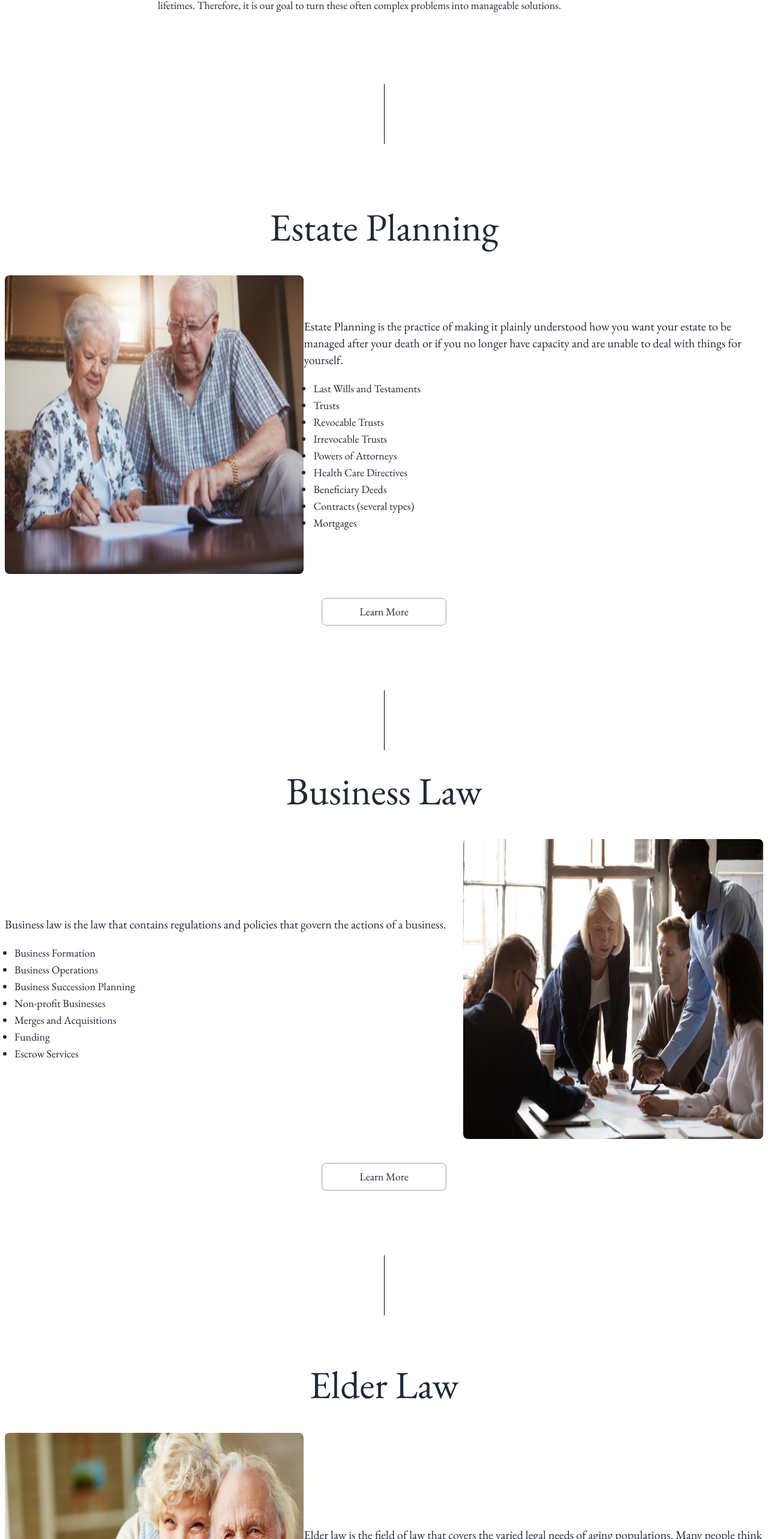
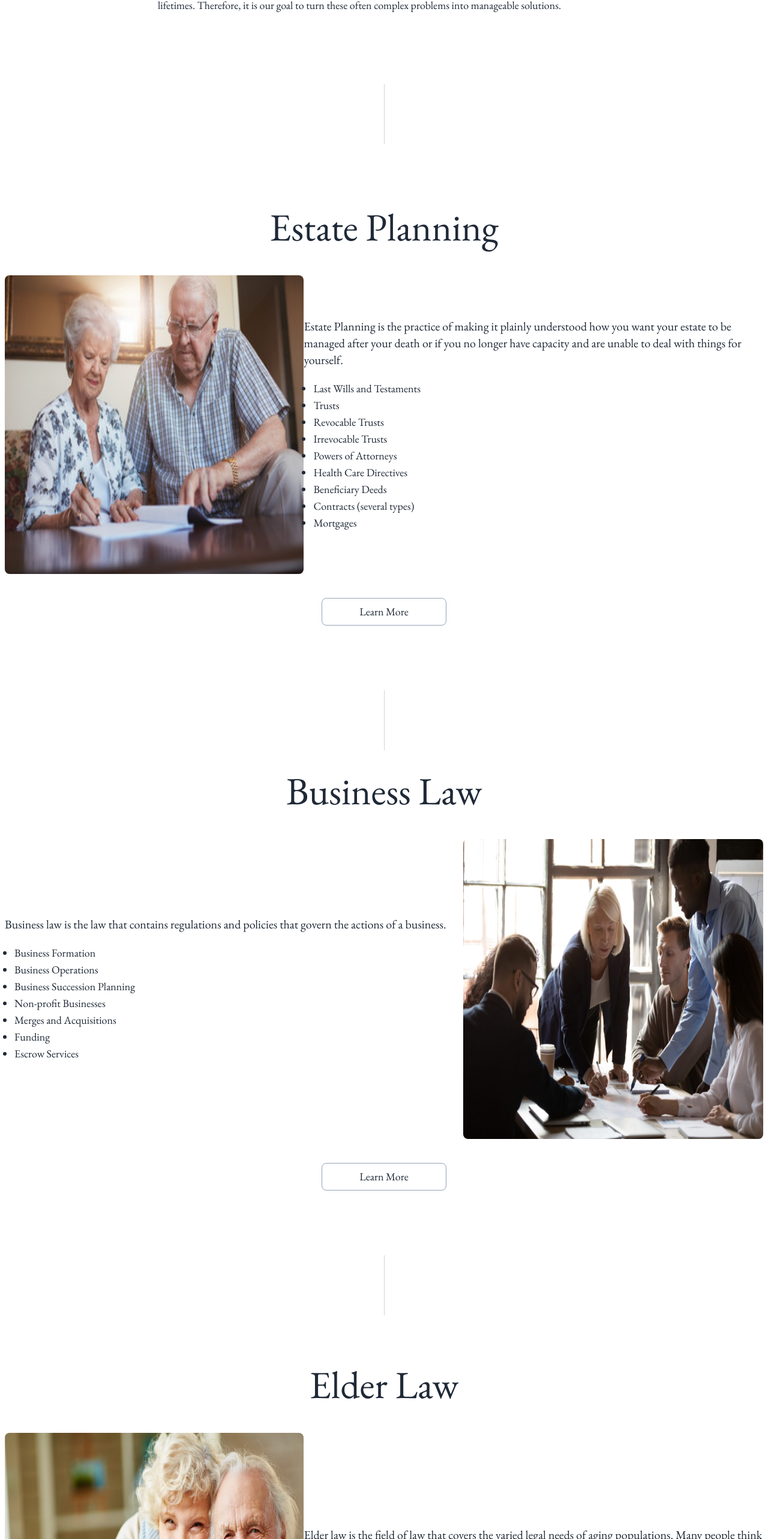
Before and after one commit to alstudio93/david-davies, a Next.js app: page / in a window 1280 px wide. Shown: the part 1676-4242 px from the top of the page at 60% size. Built offline with nearby package versions, Linux system fonts and the light colour scheme; a web font is replaced by a local one.

Commit message:
no-unescaped-entities

```diff
--- a/components/Contact.jsx
+++ b/components/Contact.jsx
@@ -89,7 +89,7 @@ const Contact = ({ homePage }) => {
                             <option>Estate Planning</option>
                             <option>Business Law</option>
                             <option>Elder Law</option>
-                            <option>Veterans' Planning</option>
+                            <option>Veterans Planning</option>
                         </select>
                     </fieldset>
 
--- a/pages/index.js
+++ b/pages/index.js
@@ -14,15 +14,15 @@ export default function Home() {
         <Hero />
         <About />
 
-        <div className='h-[100px] w-[1px] bg-black dark:bg-white mx-auto relative top-[60px] lg:top-[85px]' />
+        <div className='h-[100px] w-[1px] bg-slate-300 dark:bg-white mx-auto relative top-[60px] lg:top-[85px] ' />
         <EstatePlanningHomeComp />
-        <div className='h-[100px] w-[1px] bg-black dark:bg-white mx-auto relative top-20 lg:top-[108px]' />
+        <div className='h-[100px] w-[1px] bg-slate-300 dark:bg-white mx-auto relative top-20 lg:top-[108px] ' />
 
         <BusinessLawHomeComp />
-        <div className='h-[100px] w-[1px] bg-black dark:bg-white mx-auto relative top-20 lg:top-[108px]' />
+        <div className='h-[100px] w-[1px] bg-slate-300 dark:bg-white mx-auto relative top-20 lg:top-[108px] ' />
 
         <ElderLawHomeComp />
-        <div className='h-[100px] w-[1px] bg-black dark:bg-white mx-auto relative top-20 lg:top-[108px]' />
+        <div className='h-[100px] w-[1px] bg-slate-300 dark:bg-white mx-auto relative top-20 lg:top-[108px] ' />
 
         <VeteransPlanningHomeComp />
       </Layout>
```
